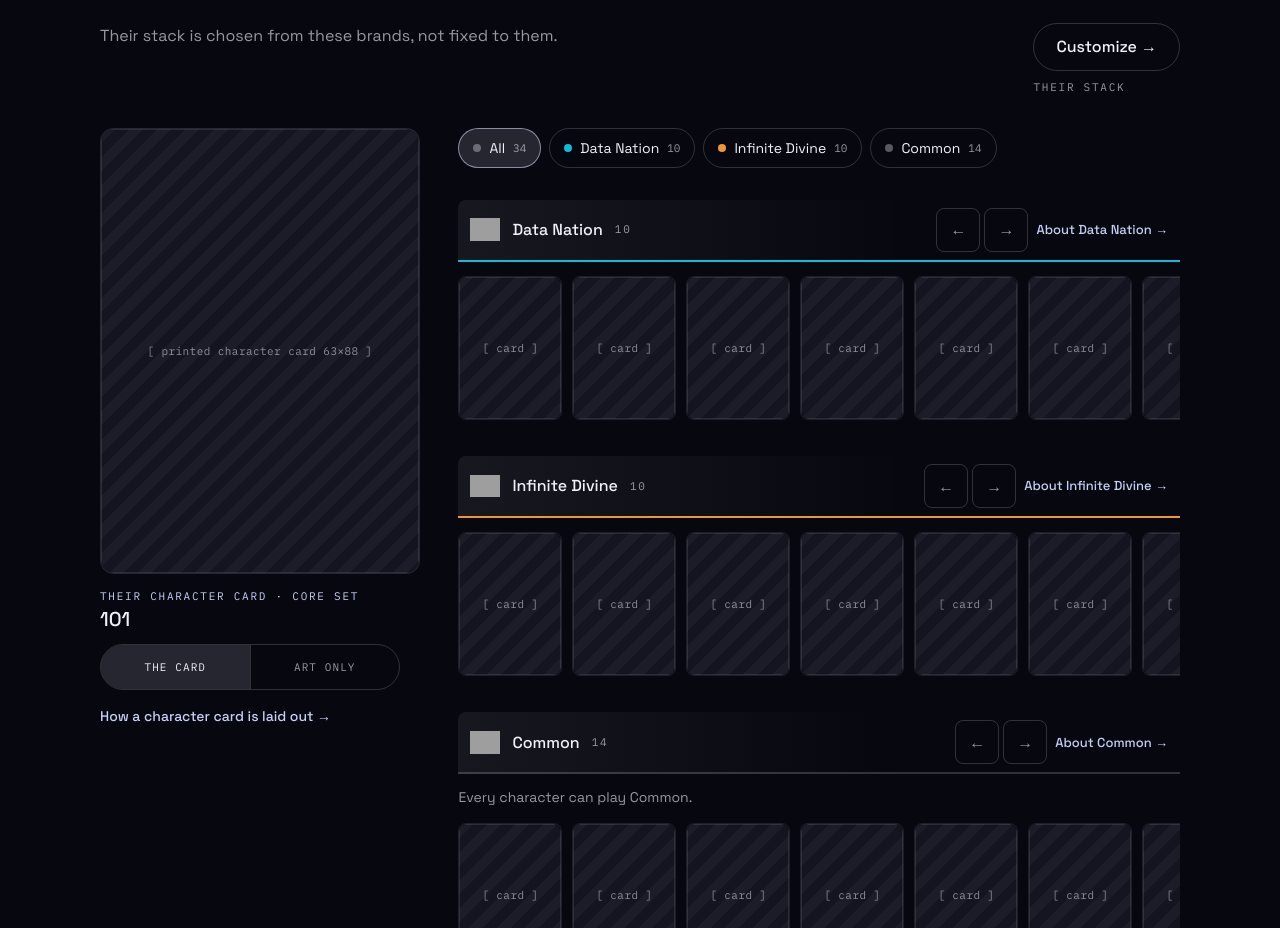
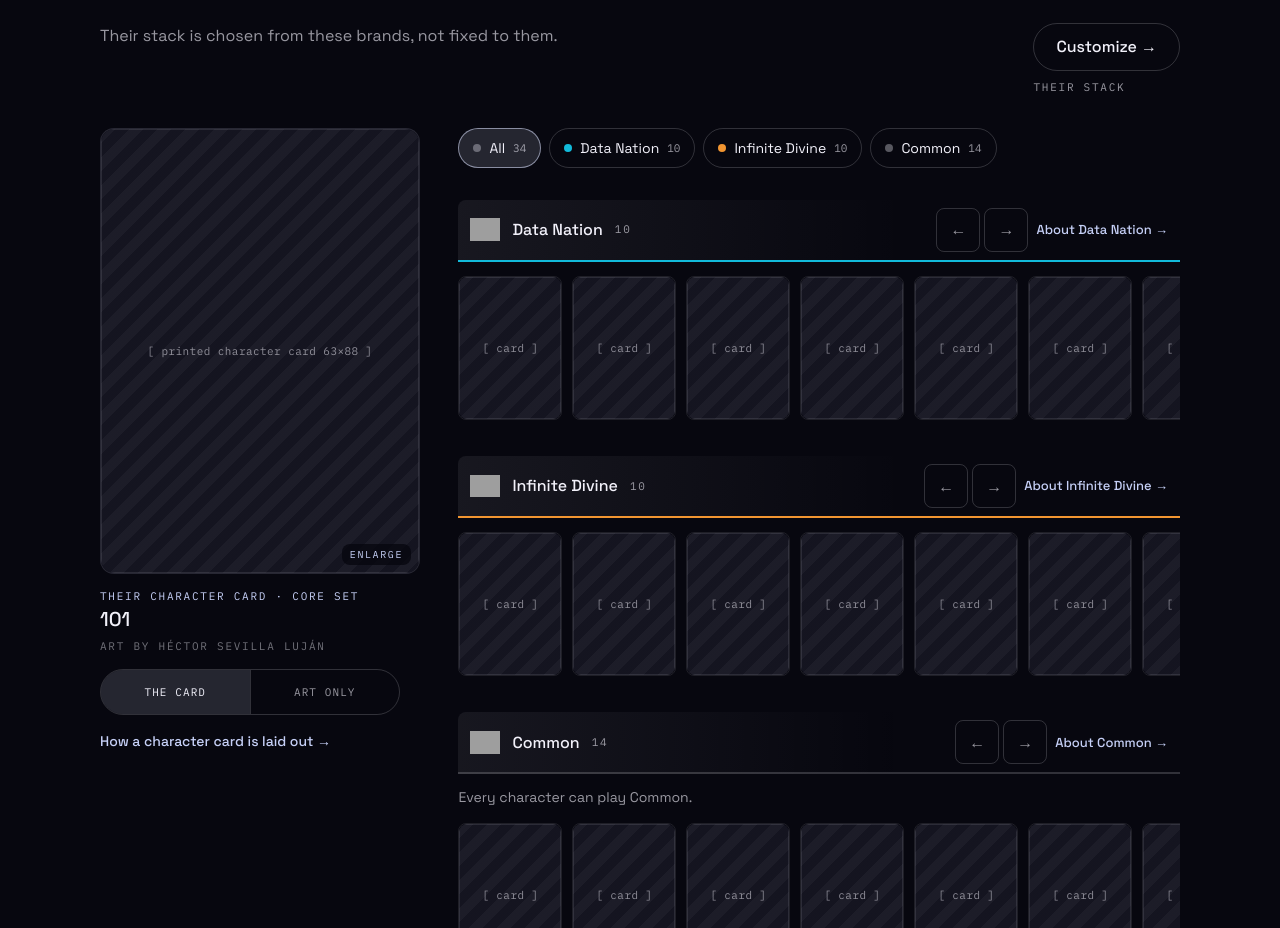
Before and after one commit to wksnders/singularity-website, a Vue app: page /universe/characters/101 in a window 1280 px wide. Shown: the part 1041-1969 px from the top of the page. Built offline with nearby package versions, Linux system fonts and the light colour scheme; grey boxes are pictures that could not be loaded; a web font is replaced by a local one.

Commit message:
character page bug fixes and copy update

```diff
--- a/content/en/ui.json
+++ b/content/en/ui.json
@@ -73,7 +73,7 @@
       "Scroll": "The Scrolls"
     },
     "subTypeNotes": {
-      "Scroll": "Scrolls can optionally enter the Library zone, when an Archivist Knows how to find them."
+      "Scroll": "Scrolls can optionally enter the Library zone. Just be sure to have an Archivist with you, otherwise you may never find them again."
     },
     "unrevealed": "Not revealed yet",
     "unnamed": "[ unrevealed program ]",
--- a/src/components/organisms/CardPool.vue
+++ b/src/components/organisms/CardPool.vue
@@ -8,7 +8,7 @@ import BaseLink from '@/components/atoms/BaseLink.vue';
 import BrandMark from '@/components/atoms/BrandMark.vue';
 import MonoLabel from '@/components/atoms/MonoLabel.vue';
 import { t } from '@/content';
-import type { Art } from '@/data/types';
+import type { Art, SetCode } from '@/data/types';
 import type { RouteLocationRaw } from 'vue-router';
 
 export interface PoolCard {
@@ -16,6 +16,7 @@ export interface PoolCard {
   name: string;
   brandId: string;
   brandName: string;
+  set: SetCode;
   art: Art;
 }
 
--- a/src/views/CharacterView.vue
+++ b/src/views/CharacterView.vue
@@ -147,6 +147,7 @@ const groups = computed<PoolGroup[]>(() =>
         name: program.name,
         brandId: brand.id,
         brandName: brand.name,
+        set: program.set,
         art: program.art,
       })),
     };
@@ -203,7 +204,7 @@ const cardLines = computed<CardLine[]>(() => {
 
 const zoomRows = computed<ZoomRow[]>(() => {
   const rows: ZoomRow[] = [];
-  const setLabel = t(`cards.sets.${character.value?.set}`);
+  const setLabel = t(`cards.sets.${selected.value?.set ?? character.value?.set}`);
   if (selected.value) {
     rows.push({ label: t('character.rowBrand'), value: selected.value.brandName });
     rows.push({ label: t('character.rowSet'), value: setLabel });
@@ -401,11 +402,17 @@ const sectionTotal = computed(() => (hasLore.value ? 3 : 2));
                   radius="m"
                   fit="contain"
                 />
+                <span class="char__panel-zoom" aria-hidden="true">
+                  {{ t('character.enlarge') }}
+                </span>
               </button>
               <MonoLabel :tone="selected ? 'muted' : 'accent'" class="char__panel-kicker">
                 {{ detailKicker }}
               </MonoLabel>
               <h3 class="char__panel-name">{{ detailName }}</h3>
+              <MonoLabel tone="faint" class="char__panel-artist">
+                {{ t('character.artBy') }} {{ artist }}
+              </MonoLabel>
 
               <div v-if="!selected" class="char__face">
                 <button
@@ -807,6 +814,7 @@ const sectionTotal = computed(() => (hasLore.value ? 3 : 2));
 }
 
 .char__panel-card {
+  position: relative;
   display: block;
   width: 100%;
   padding: 0;
@@ -815,6 +823,35 @@ const sectionTotal = computed(() => (hasLore.value ? 3 : 2));
   overflow: hidden;
   background: var(--color-surface);
   cursor: zoom-in;
+  transition: border-color var(--dur-2) var(--ease-out);
+}
+
+.char__panel-card:hover,
+.char__panel-card:focus-visible {
+  border-color: rgba(var(--rgb-accent), 0.55);
+}
+
+.char__panel-zoom {
+  position: absolute;
+  right: var(--space-2);
+  bottom: var(--space-2);
+  padding: 4px 8px;
+  border-radius: var(--radius-s);
+  background: rgba(var(--rgb-bg), 0.8);
+  font-family: var(--font-mono);
+  font-size: var(--size-mono-xs);
+  letter-spacing: var(--track-mono);
+  text-transform: uppercase;
+  color: var(--color-accent-text);
+}
+
+.char__panel-card:hover .char__panel-zoom,
+.char__panel-card:focus-visible .char__panel-zoom {
+  color: var(--color-ink-bright);
+}
+
+.char__panel-artist {
+  margin-top: var(--space-2);
 }
 
 .char__panel-kicker {
```
